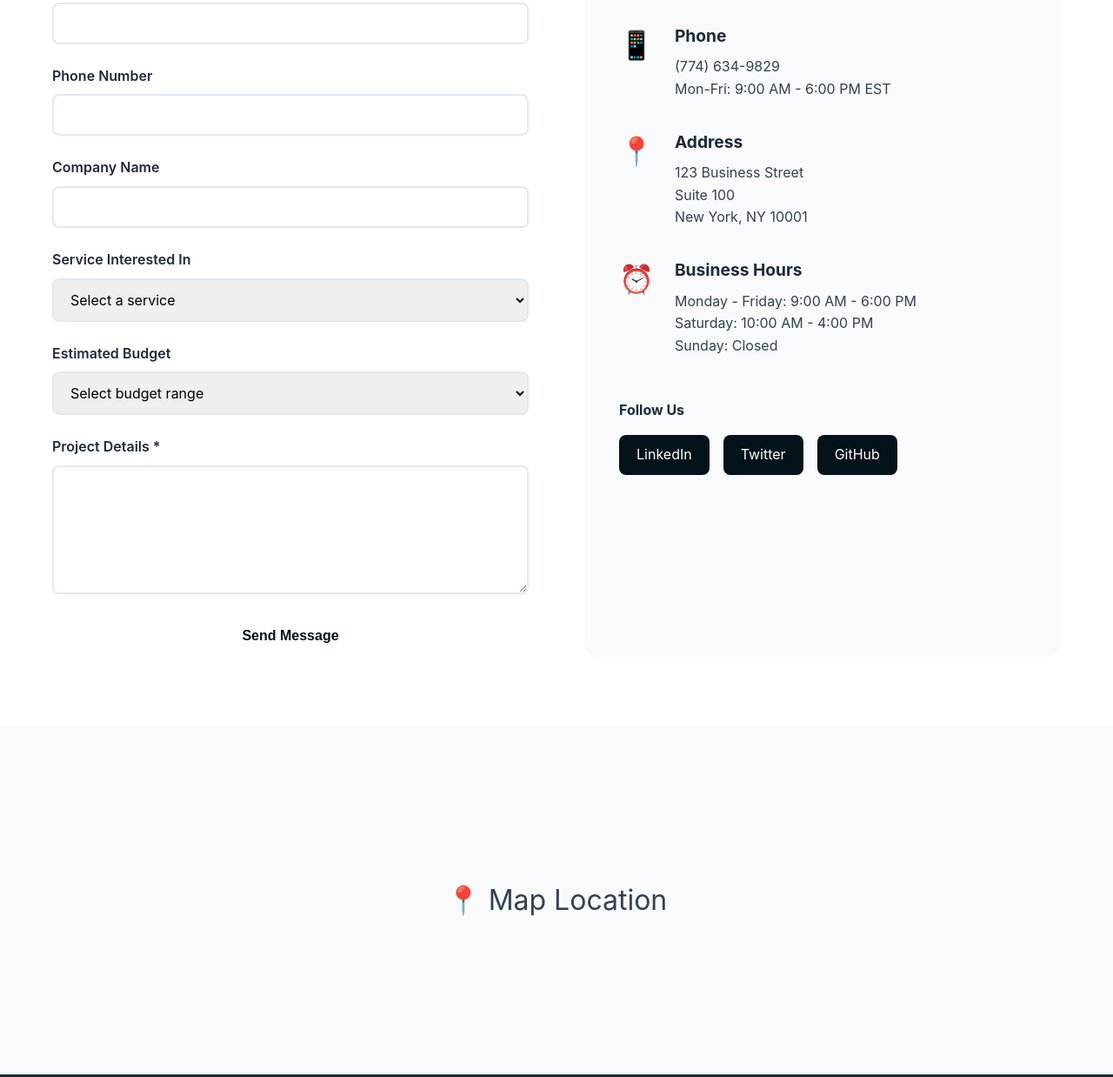
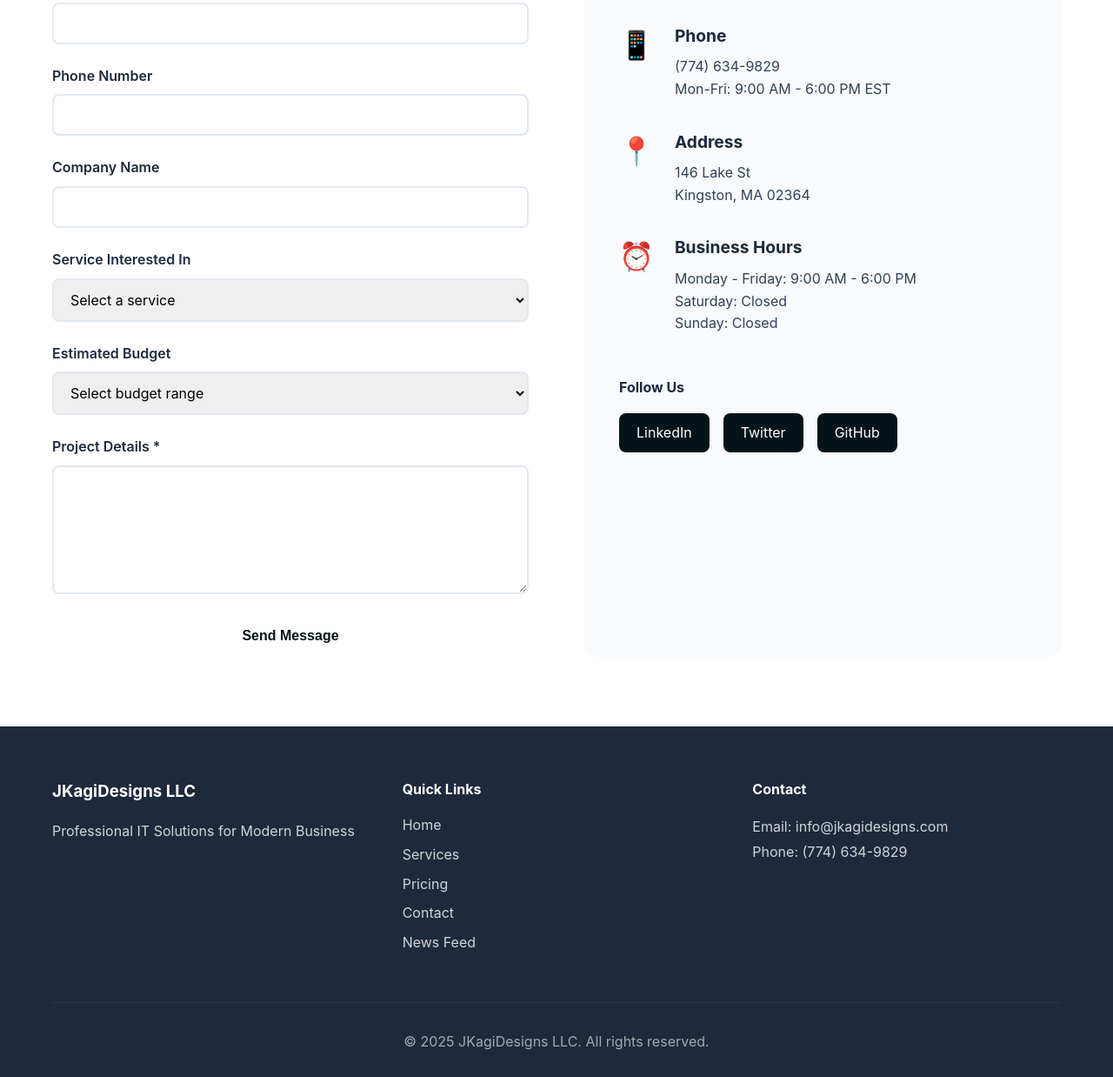
Before and after one commit to JKagiDesignsEng/jkd_website, a website: page contact.html in a window 1280 px wide. Shown: the part 653-1891 px from the top of the page at 87% size. Drawn offline with Linux system fonts and the light colour scheme.

Commit message:
fix address

```diff
--- a/contact.html
+++ b/contact.html
@@ -166,9 +166,8 @@
                             <div class="info-icon">📍</div>
                             <div class="info-content">
                                 <h4>Address</h4>
-                                <p>123 Business Street</p>
-                                <p>Suite 100</p>
-                                <p>New York, NY 10001</p>
+                                <p>146 Lake St</p>
+                                <p>Kingston, MA 02364</p>
                             </div>
                         </div>
 
@@ -177,7 +176,7 @@
                             <div class="info-content">
                                 <h4>Business Hours</h4>
                                 <p>Monday - Friday: 9:00 AM - 6:00 PM</p>
-                                <p>Saturday: 10:00 AM - 4:00 PM</p>
+                                <p>Saturday: Closed</p>
                                 <p>Sunday: Closed</p>
                             </div>
                         </div>
@@ -192,13 +191,6 @@
                         </div>
                     </div>
                 </div>
-            </div>
-        </section>
-
-        <!-- Map Section (Placeholder) -->
-        <section class="map-section">
-            <div class="map-placeholder">
-                <p>📍 Map Location</p>
             </div>
         </section>
 
```
Also changed, not shown: index.html (+1 -1 lines).
